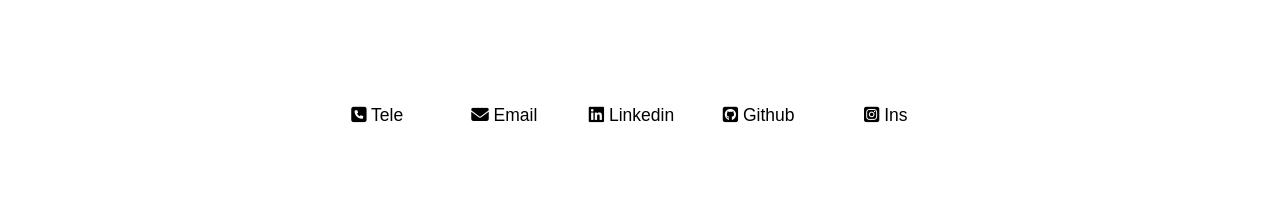
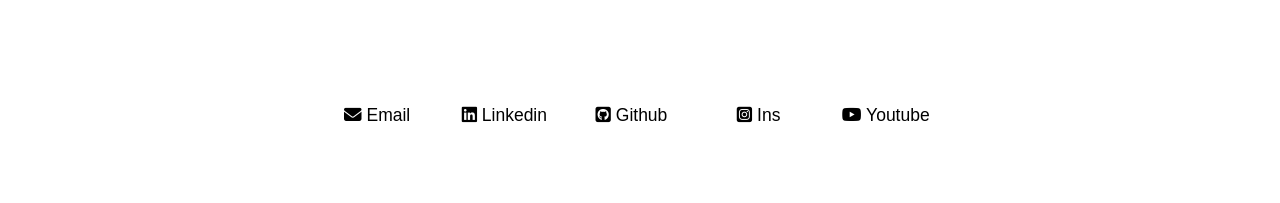
Before and after one commit to Phoebezuo/Phoebezuo.github.io, a Jekyll site: the page built from index.html, in a window 1280 px wide. Shown: the part 1580-1783 px from the top of the page. Built offline with Jekyll 4.4.1, drawn with Linux system fonts in a browser that asks for light colours; nearby versions of some CDN libraries; some web fonts are replaced; the list of posts is cut into pages by our own code.

Commit message:
Update footer.html

```diff
--- a/_includes/footer.html
+++ b/_includes/footer.html
@@ -1,8 +1,5 @@
 <footer class="center">
   <div class="desktop-footer">
-    <div class="footer-each">
-      <h5><a href="tel:+61452530301"><i class="fas fa-phone-square"></i> Tele</a></h5>
-    </div>
     <div class="footer-each">
       <h5><a href="mailto:phoebezuobj@gmail.com"><i class="fas fa-envelope"></i> Email</a></h5>
     </div>
@@ -14,6 +11,9 @@
     </div>
     <div class="footer-each">
       <h5><a href="https://www.instagram.com/phoebezuooooo/?hl=en"><i class="fab fa-instagram-square"></i> Ins</a></h5>
+    </div>
+    <div class="footer-each">
+      <h5><a href="https://www.youtube.com/channel/UCZ7uXHROM7CLOU9E-Uj0rlA"><i class="fab fa-youtube"></i> Youtube</a></h5>
     </div>
 
   </div>
```
